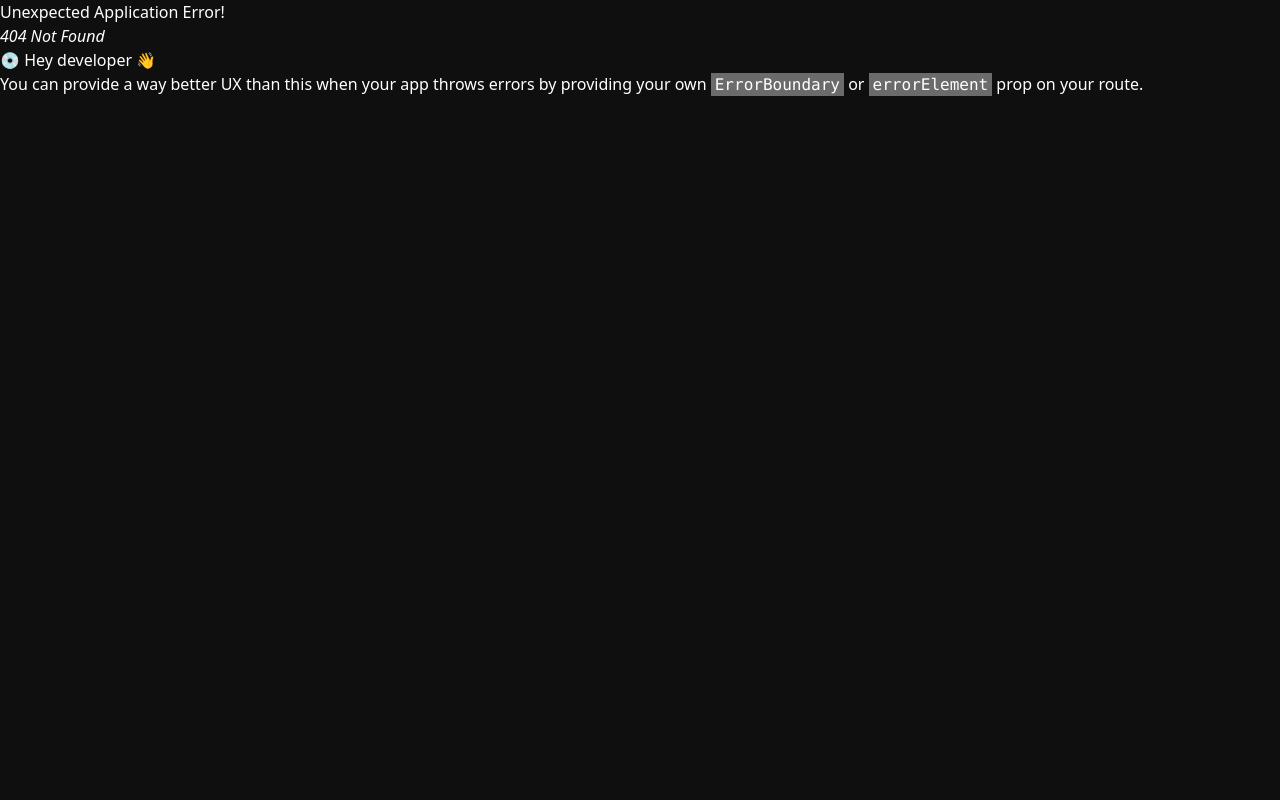
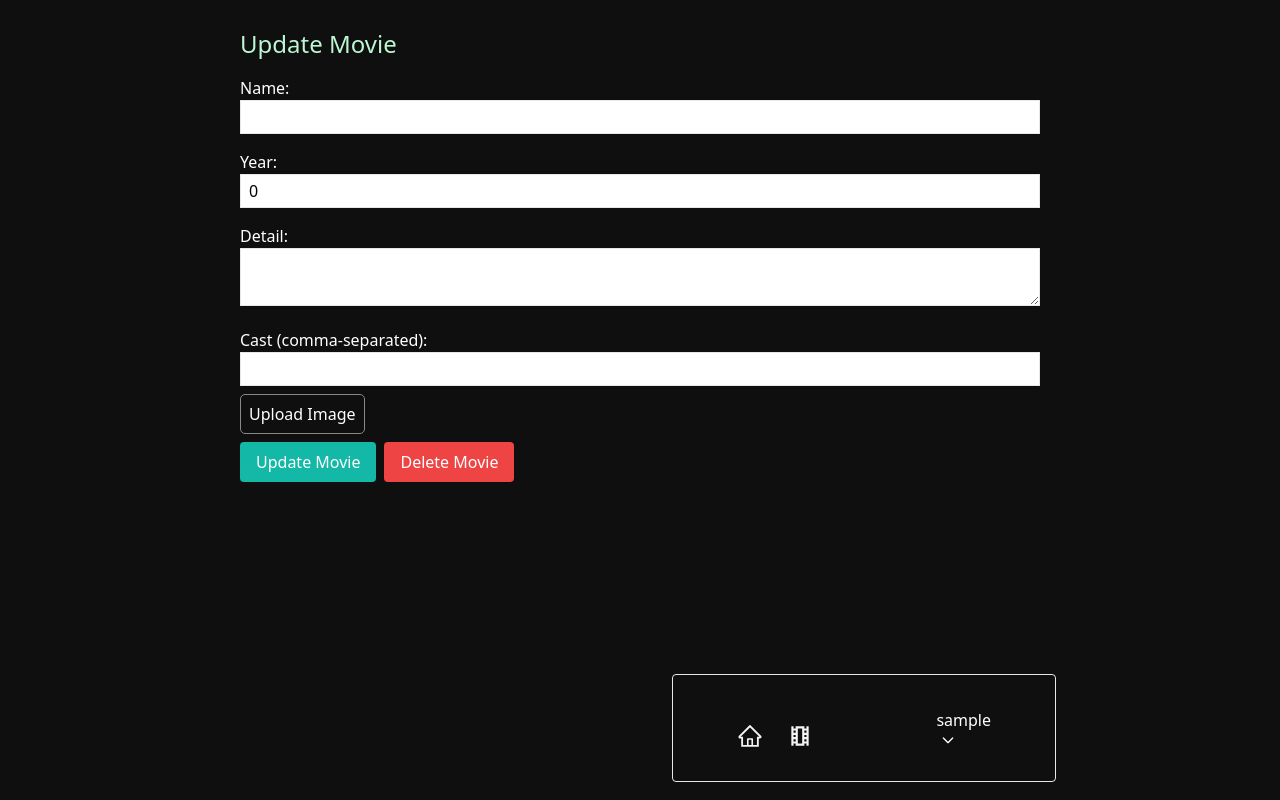
Before and after one commit to VimalSN/MERN-MoviePub_Discover-Movies, a React (Vite) app in the folder frontend/: page /admin/movies/update/1 in a window 1280 px wide. Before the commit this address had no page. Built offline with nearby package versions, Linux system fonts and the light colour scheme; no server answers; sample sign-in values are in the browser's storage.

Commit message:
updateMovie

```diff
--- a/frontend/src/main.jsx
+++ b/frontend/src/main.jsx
@@ -19,6 +19,7 @@
 import Profile from "./pages/User/Profile.jsx";
 import CreateMovie from "./pages/Admin/CreateMovie.jsx";
 import AdminMoviesList from "./pages/Admin/AdminMoviesList.jsx";
+import UpdateMovie from "./pages/Admin/UpdateMovie.jsx";
 
 const router = createBrowserRouter(
   createRoutesFromElements(
@@ -35,6 +36,7 @@
         <Route path="/admin/movies/genre" element={<GenreList />} />
         <Route path="/admin/movies/create" element={<CreateMovie />} />
         <Route path="/admin/movies-list" element={<AdminMoviesList />} />
+        <Route path="/admin/movies/update/:id" element={<UpdateMovie />} />
       </Route>
     </Route>
   )
--- /dev/null
+++ b/frontend/src/pages/Admin/UpdateMovie.jsx
@@ -0,0 +1,212 @@
+import { useEffect, useState } from "react";
+import { useParams, useNavigate } from "react-router-dom";
+import {
+  useGetSpecificMovieQuery,
+  useUpdateMovieMutation,
+  useUploadImageMutation,
+  useDeleteMovieMutation,
+} from "../../redux/api/movies";
+import { toast } from "react-toastify";
+
+const UpdateMovie = () => {
+  const { id } = useParams();
+  const navigate = useNavigate();
+
+  const [movieData, setMovieData] = useState({
+    name: "",
+    year: 0,
+    detail: "",
+    cast: [],
+    ratings: 0,
+    image: null,
+  });
+
+  const [selectedImage, setSelectedImage] = useState(null);
+  const { data: initialMovieData } = useGetSpecificMovieQuery(id);
+
+  useEffect(() => {
+    if (initialMovieData) {
+      setMovieData(initialMovieData);
+    }
+  }, [initialMovieData]);
+
+  const [updateMovie, { isLoading: isUpdatingMovie }] =
+    useUpdateMovieMutation();
+
+  const [
+    uploadImage,
+    { isLoading: isUploadingImage, error: uploadImageErrorDetails },
+  ] = useUploadImageMutation();
+
+  const [deleteMovie] = useDeleteMovieMutation();
+
+  const handleChange = (e) => {
+    const { name, value } = e.target;
+    setMovieData((prevData) => ({
+      ...prevData,
+      [name]: value,
+    }));
+  };
+
+  const handleImageChange = (e) => {
+    const file = e.target.files[0];
+    setSelectedImage(file);
+  };
+
+  const handleUpdateMovie = async () => {
+    try {
+      if (
+        !movieData.name ||
+        !movieData.year ||
+        !movieData.detail ||
+        !movieData.cast
+      ) {
+        toast.error("Please fill in all required fields");
+        return;
+      }
+
+      let uploadedImagePath = movieData.image;
+
+      if (selectedImage) {
+        const formData = new FormData();
+        formData.append("image", selectedImage);
+
+        const uploadImageResponse = await uploadImage(formData);
+
+        if (uploadImageResponse.data) {
+          uploadedImagePath = uploadImageResponse.data.image;
+        } else {
+          console.error("Failed to upload image:", uploadImageErrorDetails);
+          toast.error("Failed to upload image");
+          return;
+        }
+      }
+
+      await updateMovie({
+        id: id,
+        updatedMovie: {
+          ...movieData,
+          image: uploadedImagePath,
+        },
+      });
+
+      navigate("/movies");
+    } catch (error) {
+      console.error("Failed to update movie:", error);
+    }
+  };
+
+  const handleDeleteMovie = async () => {
+    try {
+      toast.success("Movie deleted successfully");
+      await deleteMovie(id);
+      navigate("/movies");
+    } catch (error) {
+      console.error("Failed to delete movie:", error);
+      toast.error(`Failed to delete movie: ${error?.message}`);
+    }
+  };
+
+  return (
+    <div className="container flex justify-center items-center mt-4">
+      <form>
+        <p className="text-green-200 w-[50rem] text-2xl mb-4">Update Movie</p>
+
+        <div className="mb-4">
+          <label className="block">
+            Name:
+            <input
+              type="text"
+              name="name"
+              value={movieData.name}
+              onChange={handleChange}
+              className="border px-2 py-1 w-full"
+            />
+          </label>
+        </div>
+        <div className="mb-4">
+          <label className="block">
+            Year:
+            <input
+              type="number"
+              name="year"
+              value={movieData.year}
+              onChange={handleChange}
+              className="border px-2 py-1 w-full"
+            />
+          </label>
+        </div>
+        <div className="mb-4">
+          <label className="block">
+            Detail:
+            <textarea
+              name="detail"
+              value={movieData.detail}
+              onChange={handleChange}
+              className="border px-2 py-1 w-full"
+            />
+          </label>
+        </div>
+        <div className="mb-4">
+          <label className="block">
+            Cast (comma-separated):
+            <input
+              type="text"
+              name="cast"
+              value={movieData.cast.join(", ")}
+              onChange={(e) =>
+                setMovieData({ ...movieData, cast: e.target.value.split(", ") })
+              }
+              className="border px-2 py-1 w-full"
+            />
+          </label>
+        </div>
+
+        <div className="mb-4">
+          <label
+            style={
+              !selectedImage
+                ? {
+                    border: "1px solid #888",
+                    borderRadius: "5px",
+                    padding: "8px",
+                  }
+                : {
+                    border: "0",
+                    borderRadius: "0",
+                    padding: "0",
+                  }
+            }
+          >
+            {!selectedImage && "Upload Image"}
+            <input
+              type="file"
+              accept="image/*"
+              onChange={handleImageChange}
+              style={{ display: !selectedImage ? "none" : "block" }}
+            />
+          </label>
+        </div>
+
+        <button
+          type="button"
+          onClick={handleUpdateMovie}
+          className="bg-teal-500 text-white px-4 py-2 rounded"
+          disabled={isUpdatingMovie || isUploadingImage}
+        >
+          {isUpdatingMovie || isUploadingImage ? "Updating..." : "Update Movie"}
+        </button>
+
+        <button
+          type="button"
+          onClick={handleDeleteMovie}
+          className="bg-red-500 text-white px-4 py-2 rounded ml-2"
+          disabled={isUpdatingMovie || isUploadingImage}
+        >
+          {isUpdatingMovie || isUploadingImage ? "Deleting..." : "Delete Movie"}
+        </button>
+      </form>
+    </div>
+  );
+};
+export default UpdateMovie;
```
Also changed, not shown: 1 other file (tests, documents, lock files or other folders).
